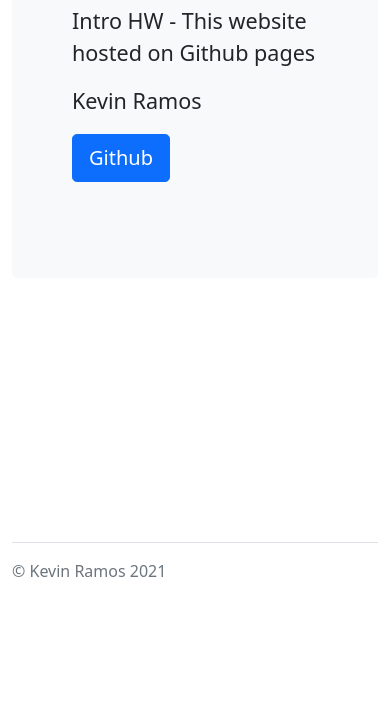
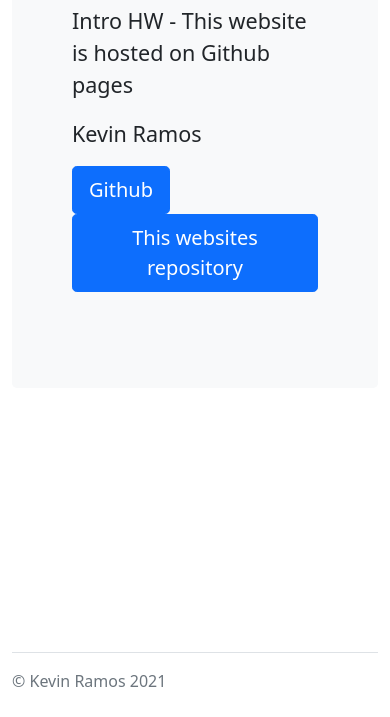
Before and after one commit to kevnramos/is218-intro-hw, a plain HTML site: page docs/index.html in a window 390 px wide. Shown: the part 234-951 px from the top of the page. Before the commit the page ends 844 px from the top, so only its background shows below. Drawn offline with nearby package versions, Linux system fonts and the light colour scheme.

Commit message:
Fixed button links

```diff
--- a/docs/index.html
+++ b/docs/index.html
@@ -25,9 +25,10 @@
         <div class="p-5 mb-4 bg-light rounded-3">
             <div class="container-fluid py-5">
                 <h1 class="display-5 fw-bold">IS 218-005</h1>
-                <p class="col-md-8 fs-4">Intro HW - This website hosted on Github pages</p>
+                <p class="col-md-8 fs-4">Intro HW - This website is hosted on Github pages</p>
                 <p class="col-md-8 fs-4">Kevin Ramos</p>
-                <button class="btn btn-primary btn-lg" type="button" href="https://github.com/kevnramos/">Github</button>
+                <a class="btn btn-primary btn-lg" role="button" href="https://github.com/kevnramos/">Github</a>
+                <a class="btn btn-primary btn-lg" role="button" href="https://kevnramos.github.io/is218-intro-hw/">This websites repository</a>
             </div>
         </div>
         <br>
```
